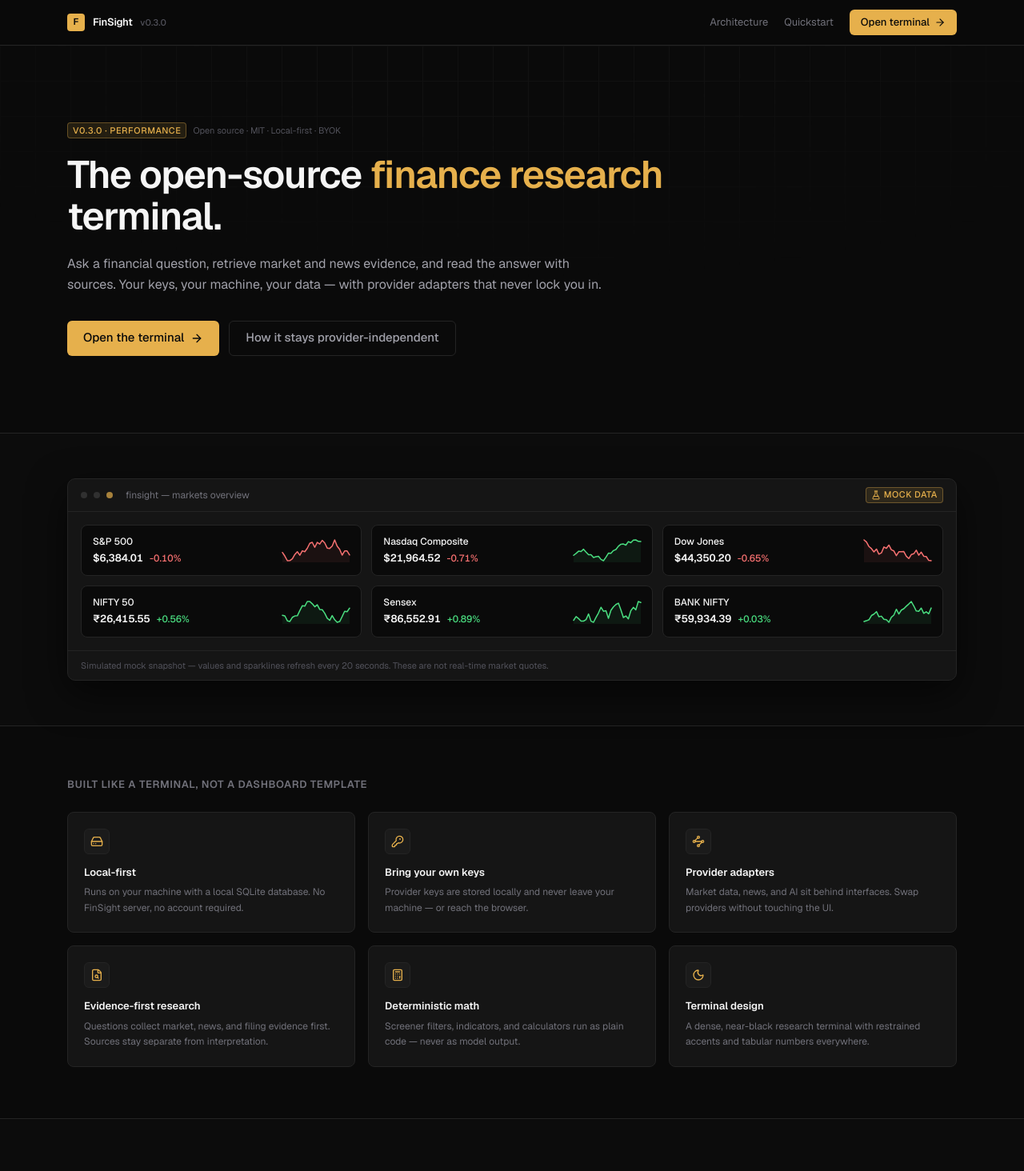
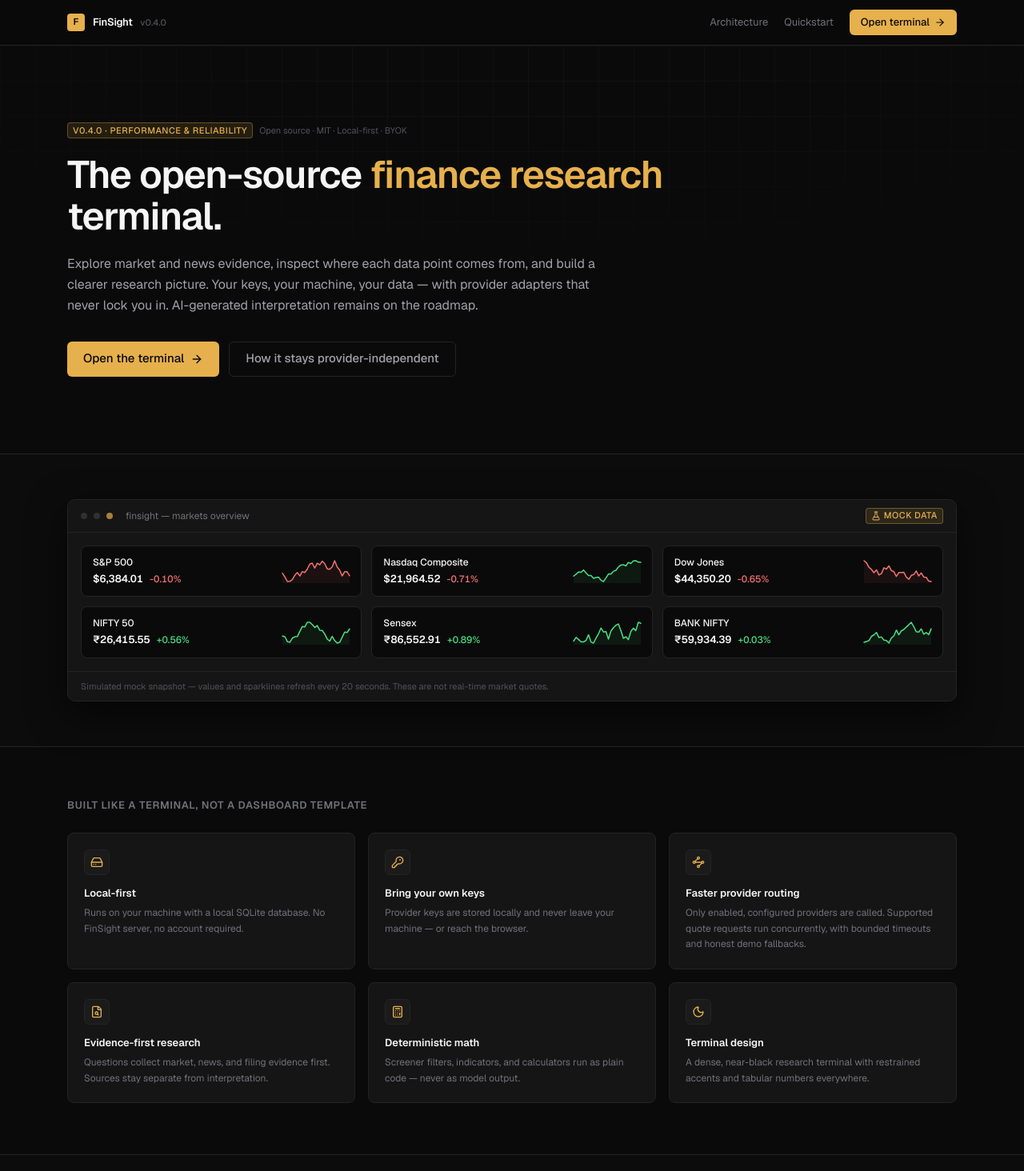
Before and after one commit to ks2483735-afk/finsight, a Next.js app: page / in a window 1280 px wide. Shown: the top 1464 px of the page at 80% size. Built offline with nearby package versions, Linux system fonts and the light colour scheme.

Commit message:
ui: refresh landing page for v0.4.0

```diff
--- a/app/page.tsx
+++ b/app/page.tsx
@@ -10,6 +10,7 @@ import {
 } from "lucide-react";
 import { LogoMark } from "@/components/layout/sidebar";
 import { MarketPreview } from "@/components/finance/market-preview";
+import { APP_VERSION } from "@/lib/nav";
 
 const FEATURES = [
   {
@@ -24,8 +25,8 @@ const FEATURES = [
   },
   {
     icon: Waypoints,
-    title: "Provider adapters",
-    body: "Market data, news, and AI sit behind interfaces. Swap providers without touching the UI.",
+    title: "Faster provider routing",
+    body: "Only enabled, configured providers are called. Supported quote requests run concurrently, with bounded timeouts and honest demo fallbacks.",
   },
   {
     icon: FileSearch,
@@ -68,7 +69,7 @@ export default function LandingPage() {
           <Link href="/" className="flex items-center gap-2.5">
             <LogoMark size={22} />
             <span className="text-sm font-semibold tracking-tight">FinSight</span>
-            <span className="text-2xs font-medium text-faint">v0.3.0</span>
+            <span className="text-2xs font-medium text-faint">v{APP_VERSION}</span>
           </Link>
           <nav className="flex items-center gap-5">
             <a href="#architecture" className="hidden text-sm text-muted transition-colors hover:text-foreground sm:block">
@@ -104,7 +105,7 @@ export default function LandingPage() {
         <div className="relative mx-auto max-w-6xl px-5 py-20 sm:py-24">
           <div className="flex flex-wrap items-center gap-2">
             <span className="inline-flex h-5 items-center rounded border border-accent-border bg-accent-soft px-1.5 text-2xs font-medium uppercase tracking-wider text-accent">
-              v0.3.0 · Performance
+              v{APP_VERSION} · Performance & reliability
             </span>
             <span className="text-2xs text-faint">Open source · MIT · Local-first · BYOK</span>
           </div>
@@ -116,9 +117,7 @@ export default function LandingPage() {
           </h1>
 
           <p className="mt-5 max-w-2xl text-base leading-relaxed text-secondary sm:text-lg">
-            Ask a financial question, retrieve market and news evidence, and read the answer
-            with sources. Your keys, your machine, your data — with provider adapters that
-            never lock you in.
+            Explore market and news evidence, inspect where each data point comes from, and build a clearer research picture. Your keys, your machine, your data — with provider adapters that never lock you in. AI-generated interpretation remains on the roadmap.
           </p>
 
           <div className="mt-8 flex flex-wrap items-center gap-3">
```
